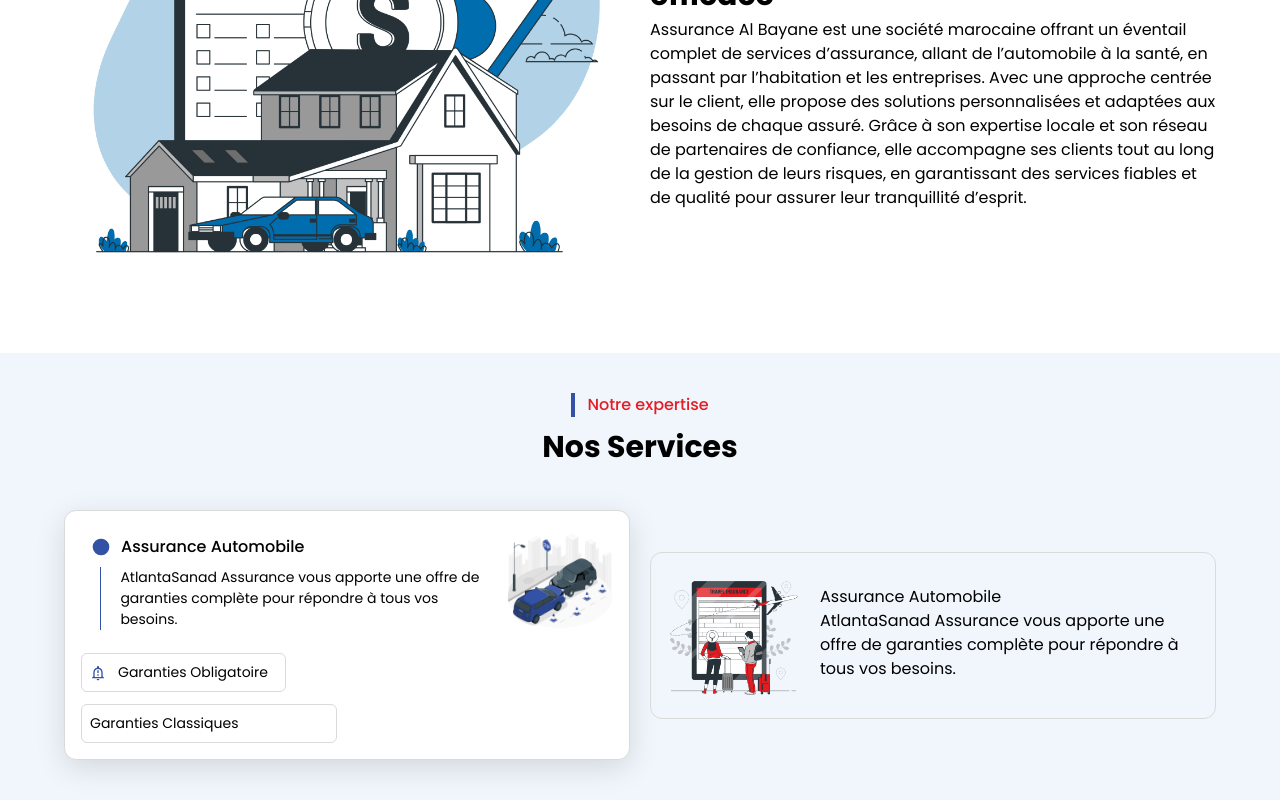
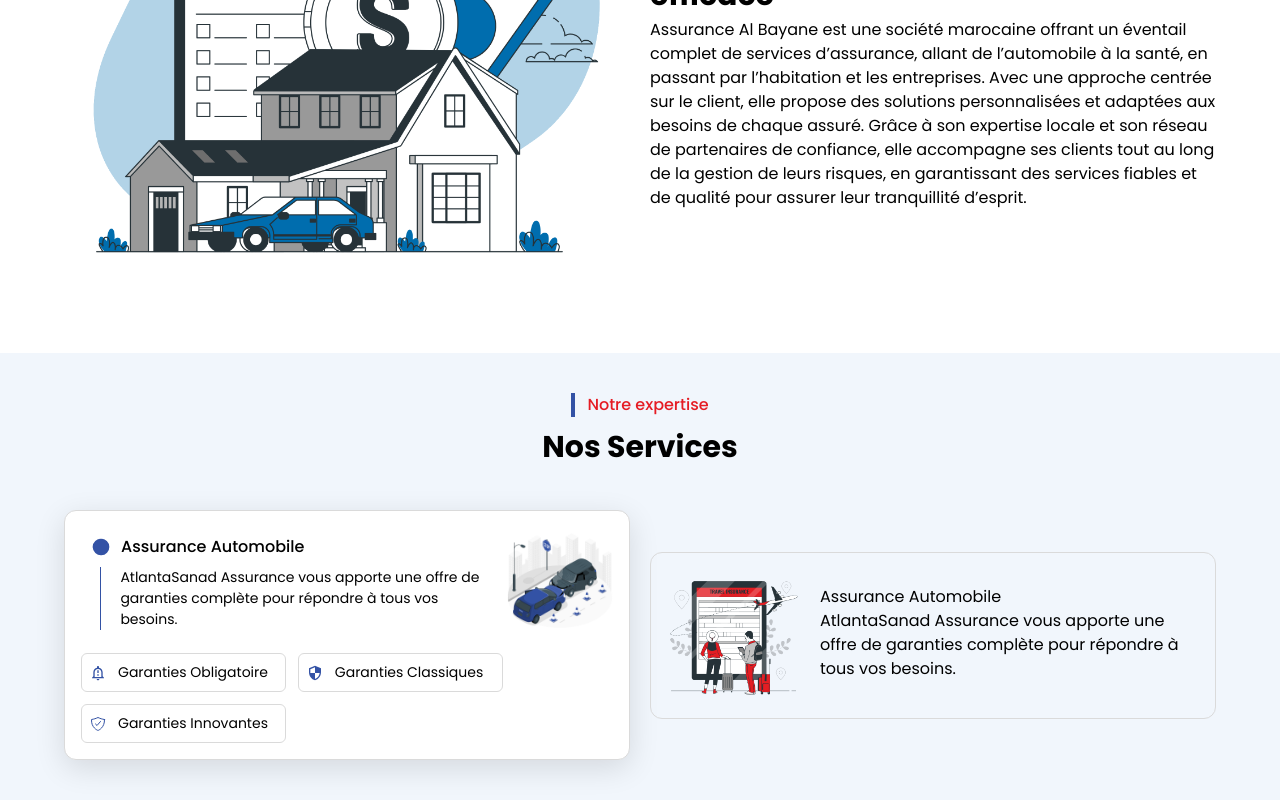
Before and after one commit to imanee11/insurance, a React (Create React App) app: page / in a window 1280 px wide. Shown: the part 1240-2040 px from the top of the page. Built offline with nearby package versions, Linux system fonts and the light colour scheme.

Commit message:
add first card

```diff
--- a/src/components/home/Main.jsx
+++ b/src/components/home/Main.jsx
@@ -6,6 +6,10 @@
 import { LiaUserFriendsSolid } from "react-icons/lia";
 import { TbPointFilled } from "react-icons/tb";
 import { MdOutlineNotificationImportant } from "react-icons/md";
+import { MdSecurity } from 'react-icons/md';
+import { IoShieldCheckmarkOutline } from "react-icons/io5";
+
+
 
 
 
@@ -83,8 +87,6 @@
 
                     </div>
 
-
-
                 </section>
 
 
@@ -147,8 +149,8 @@
                         {/* first part */}
                         <div className='flex gap-5 justify-center items-center'>
                             {/* left */}
-                            <div className='w-[50vw] flex gap-5 border-[1px] bg-[#fff] border-[#dadada] rounded-xl p-4  shadow-[0_8px_30px_rgb(0,0,0,0.12)] hover:shadow-[rgba(17,_17,_26,_0.1)_0px_0px_16px] transition duration-300 cursor-pointer'>
-                                <div>
+                            <div className='w-[50vw] border-[1px] bg-[#fff] border-[#dadada] rounded-xl p-4  shadow-[0_8px_30px_rgb(0,0,0,0.12)] hover:shadow-[rgba(17,_17,_26,_0.1)_0px_0px_16px] transition duration-300 cursor-pointer group'>
+                                {/* top part */}
                                 <div className='flex gap-3'>
                                     <div>
                                         <div className="flex items-center   ">
@@ -163,25 +165,22 @@
                                     <img src={image.auto} alt="" className='w-[20%] object-cover' />
                                 </div>
 
-
-                                    <div className="pt-5 flex flex-col gap-3">
-                                        <div className="flex items-center gap-3 border-[1px] border-[#dadada] p-2 w-[16vw] rounded-md">
-                                            {/* <i className="fa-solid fa-dumbbell text-[#dd4a79] "></i> */}
-                                            <MdOutlineNotificationImportant className='text-[#3352A5]'/>
+                                {/* bottom part */}
+                                <div className="pt-5 flex flex-wrap gap-3">
+                                    <div className="flex items-center gap-3 border-[1px] border-[#dadada] p-2 w-[16vw] rounded-md group-hover:border-[#3352A5] transition duration-300">
+                                        <MdOutlineNotificationImportant className='text-[#3352A5]' />
                                         <p className="text-[14px]">Garanties Obligatoire</p>
                                     </div>
-                                        <div className="flex items-center gap-3 border-[1px] border-[#dadada] p-2 w-[20vw] rounded-md">
-                                            {/* <i className="fa-solid fa-grip text-[#dd4a79]"></i> */}
+                                    <div className="flex items-center gap-3 border-[1px] border-[#dadada] p-2 w-[16vw] rounded-md group-hover:border-[#3352A5] transition duration-300">
+                                        <MdSecurity className='text-[#3352A5]' />
                                         <p className="text-[14px]">Garanties Classiques</p>
                                     </div>
-                                    </div>
+                                    <div className="flex items-center gap-3 border-[1px] border-[#dadada] p-2 w-[16vw] rounded-md group-hover:border-[#3352A5] transition duration-300">
+                                        <IoShieldCheckmarkOutline className='text-[#3352A5]' />
+                                        <p className="text-[14px]">Garanties Innovantes</p>
                                     </div>
 
-                                {/* <div className='pt-4'>
-                                    <p className='flex gap-2 items-center text-[#000] font-medium pb-1'><TbPointFilled className='text-[#3352A5]'/>Assurance Automobile</p>
-                                    <p className='text-[14px]'>AtlantaSanad Assurance vous apporte une offre de garanties complète pour répondre à tous vos besoins.</p>
-                                </div> */}
-
+                                </div>
                             </div>
 
                             {/* right */}
```
Lines whose indentation alone changed are shown as unchanged.
